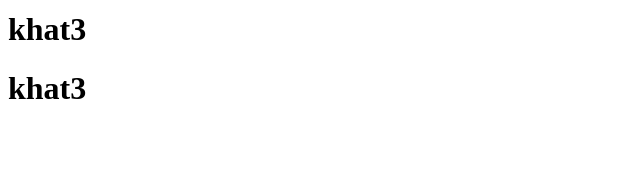
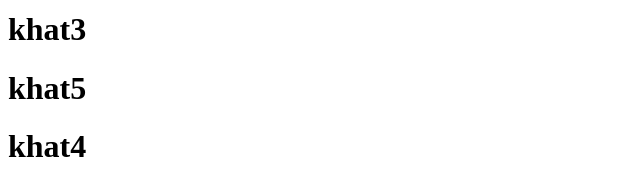
Before and after one commit to Aida404/gitproject1, a plain HTML site: page index.html in a window 1280 px wide. Shown: the part 127-322 px from the top of the page, without its empty margins (0-640 px from the left). Drawn offline with Linux system fonts and the light colour scheme.

Commit message:
added index.html

```diff
--- a/index.html
+++ b/index.html
@@ -9,7 +9,10 @@
     <h1>hello</h1>
     <h1>khat2</h1>
     <h1>khat3</h1>
-    <h1>khat3</h1>
+    <h1>khat5</h1>
+    <h1>khat4</h1>
+
+
 </body>
 
 </html>
```
